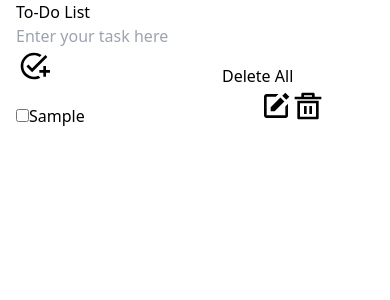
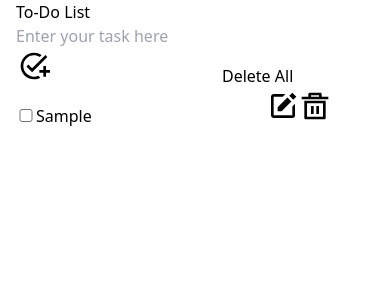
Before and after one commit to juyaamir/to-do-list, a React (Vite) app: page / in a window 390 px wide. Both pictures are taken after typing "Sample" into the empty fields and a click on the button 96 px from the left and 66 px from the top of the page. Shown: the top 300 px of the page. Built offline with nearby package versions, Linux system fonts and the light colour scheme.

Commit message:
made responsive for mobile view

```diff
--- a/src/components/Layout.jsx
+++ b/src/components/Layout.jsx
@@ -125,7 +125,7 @@ const Layout = () => {
           <div key={index} className='flex flex-wrap md:gap-2 lg:gap-4 border-b border-gray-300 tasks text-wrap mt-3'>
             <input
               type="checkbox"
-              className='text-wrap border border-red-400 text-red-500 w-8'
+              className='text-wrap border border-red-400 text-red-500 w-8 checkbox-btn'
               checked={completedTasks.has(index)}
               onChange={() => handleCheckboxChange(index)}
             />
--- a/src/index.css
+++ b/src/index.css
@@ -21,6 +21,9 @@
         width: 45%;
         padding: 2px;
     }
+    .checkbox-btn{
+        width: 20px;
+    }
 }
 
 @media screen  and (max-width: 640px){
```
